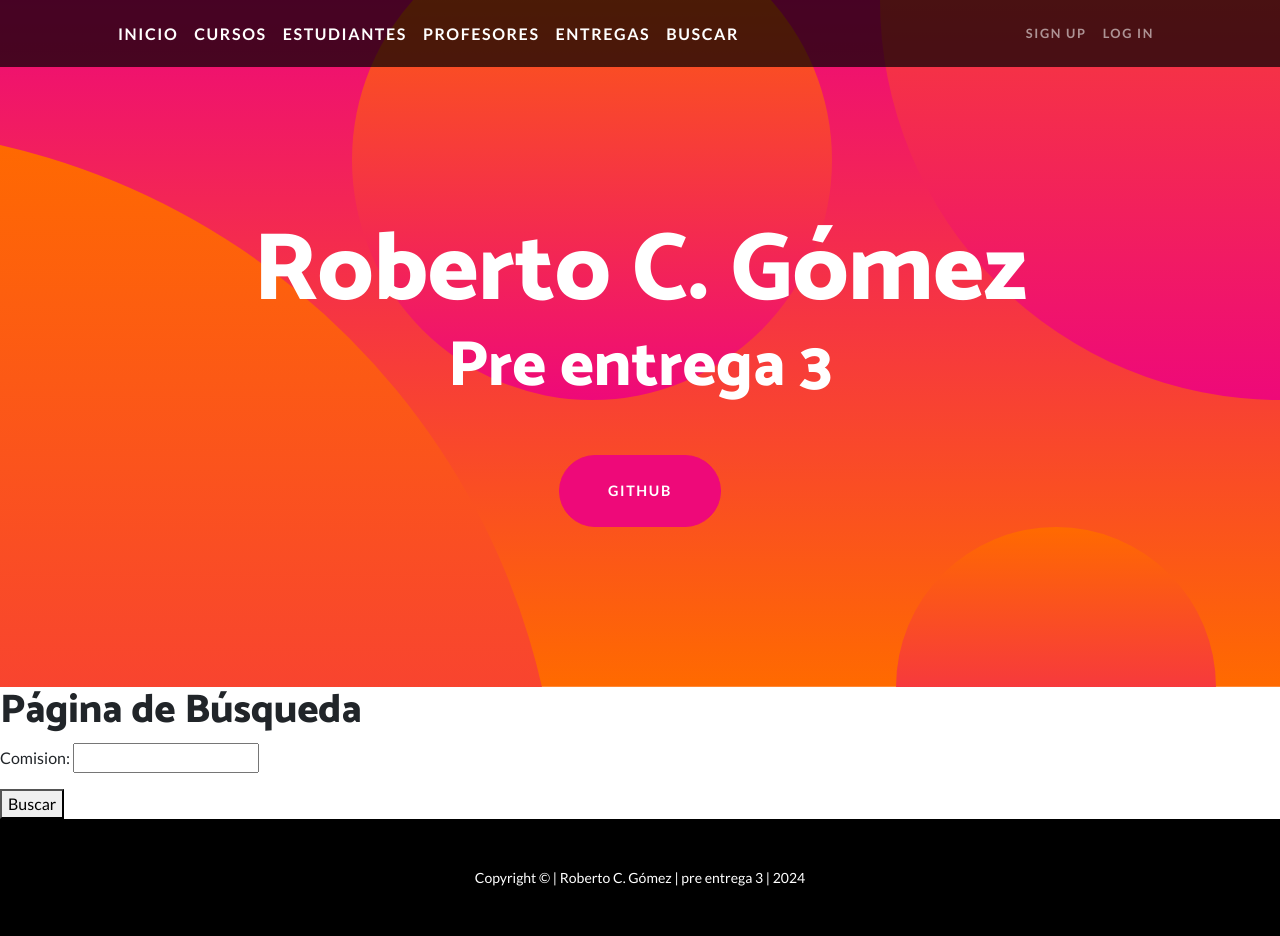
After one commit to robertoconradogomez/entrega-final-gomez, a Django app: page /buscar/ in a window 1280 px wide. The commit adds this page. Run offline with Django 5.2, Linux system fonts and the light colour scheme; some libraries are stand-ins or nearby versions.

Commit message:
8tavo commit

```diff
--- /dev/null
+++ b/app1/forms.py
@@ -0,0 +1,24 @@
+from django import forms
+
+class CursoFormulario(forms.Form):
+    curso = forms.CharField(max_length=30)
+    comision = forms.IntegerField()
+
+class EstudianteFormulario(forms.Form):
+    nombre = forms.CharField(max_length=30)
+    apellido = forms.CharField(max_length=30)
+    email = forms.EmailField()
+
+class ProfesorFormulario(forms.Form):
+    nombre = forms.CharField(max_length=30)
+    apellido = forms.CharField(max_length=30)
+    email = forms.EmailField()
+    profesion = forms.CharField(max_length=30)
+
+class EntregableFormulario(forms.Form):
+    nombre = forms.CharField(max_length=30)
+    fecha_de_entrega = forms.DateField()
+    entregado = forms.BooleanField()
+
+class BuscarFormulario(forms.Form):
+    comision = forms.IntegerField(required=False)
--- a/app1/models.py
+++ b/app1/models.py
@@ -4,9 +4,6 @@ from django.db import models
 class Curso(models.Model):
     nombre = models.CharField(max_length=30)
     comision = models.IntegerField()
-
-    def __str__(self):
-        return f"Curso: {self.nombre} | Comision: {self.comision}"
 
 class Estudiante(models.Model):
     nombre = models.CharField(max_length=30)
--- a/app1/templates/app1/base.html
+++ b/app1/templates/app1/base.html
@@ -1,17 +1,3 @@
-<!--
-estructura de la template app1:
-
-      templates/
-      ├── base.html -> template base de la web
-      ├── index.html -> langing page, sin funcionalidades
-      ├── cursos.html -> form para cargar cursos
-      ├── estudiantes.html -> form para cargar estudiantes
-      ├── profesores.html -> form para cargar profesores
-      ├── entregas.html -> form para cargar entregas
-      └── consultas.html ->  -> form para consultar a la DB
-
--->
-
 {% load static %}
 
 <!DOCTYPE html>
@@ -40,7 +26,7 @@ estructura de la template app1:
                 <a class="navbar-brand" href="{% url 'estudiantes' %}">estudiantes</a>
                 <a class="navbar-brand" href="{% url 'profesores' %}">profesores</a>
                 <a class="navbar-brand" href="{% url 'entregas' %}">entregas</a>
-                <a class="navbar-brand" href="{% url 'consultas' %}">consultas</a>
+                <a class="navbar-brand" href="{% url 'buscar' %}">buscar</a>
                 <button class="navbar-toggler" type="button" data-bs-toggle="collapse" data-bs-target="#navbarResponsive" aria-controls="navbarResponsive" aria-expanded="false" aria-label="Toggle navigation"><span class="navbar-toggler-icon"></span></button>
                 <div class="collapse navbar-collapse" id="navbarResponsive">
                     <ul class="navbar-nav ms-auto">
--- /dev/null
+++ b/app1/templates/app1/buscar.html
@@ -0,0 +1,24 @@
+{% extends "app1/base.html" %}
+
+{% block blk_titulo %} Pre entrega 3 | Buscar {% endblock blk_titulo %}
+
+{% block blk_cont %}
+<h1>Página de Búsqueda</h1>
+
+<form method="post">
+    {% csrf_token %}
+    {{ mi_formulario.as_p }}
+    <button type="submit">Buscar</button>
+</form>
+
+{% if resultados %}
+    <h3>Resultados de la búsqueda</h3>
+    <ul>
+        {% for curso in resultados %}
+            <li>{{ curso.nombre }} - Comisión: {{ curso.comision }}</li>
+        {% empty %}
+            <li>No se encontraron resultados.</li>
+        {% endfor %}
+    </ul>
+{% endif %}
+{% endblock blk_cont %}
--- a/app1/urls.py
+++ b/app1/urls.py
@@ -1,12 +1,11 @@
 from django.urls import path
-
-from app1.views import *
+from app1 import views
 
 urlpatterns = [
-    path("", inicio, name="index"),
-    path("cursos/", cursos, name="cursos"),
-    path("estudiantes/", estudiantes, name="estudiantes"),
-    path("profesores/", profesores, name="profesores"),
-    path("entregas/", entregas, name="entregas"),
-    path("consulta/", consulta, name="consultas"),
+    path("", views.inicio, name="index"),
+    path("cursos/", views.cursos, name="cursos"),
+    path("estudiantes/", views.estudiantes, name="estudiantes"),
+    path("profesores/", views.profesores, name="profesores"),
+    path("entregas/", views.entregas, name="entregas"),
+    path("buscar/", views.buscar, name="buscar"),
 ]
--- a/app1/views.py
+++ b/app1/views.py
@@ -1,22 +1,81 @@
 from django.shortcuts import render
-from django.http import HttpResponse
-
-# Create your views here.
+from app1.forms import *
+from app1.models import *
 
 def inicio(request):
     return render(request, "app1/inicio.html")
 
 def cursos(request):
-    return render(request, "app1/cursos.html")
+    if request.method == "POST":
+        mi_formulario = CursoFormulario(request.POST)
+        if mi_formulario.is_valid():
+            informacion = mi_formulario.cleaned_data
+
+            curso = Curso(nombre=informacion["curso"], comision=informacion["comision"])
+            curso.save()
+            mi_formulario = CursoFormulario()
+
+    else:
+        mi_formulario = CursoFormulario()
+
+    return render(request, "app1/cursos.html", {"mi_formulario": mi_formulario})
 
 def estudiantes(request):
-    return render(request, "app1/estudiantes.html")
+    if request.method == "POST":
+        mi_formulario = EstudianteFormulario(request.POST)
+        if mi_formulario.is_valid():
+            informacion = mi_formulario.cleaned_data
+
+            nombre = Estudiante(nombre=informacion["nombre"], apellido=informacion["apellido"], email=informacion["email"])
+            nombre.save()
+            mi_formulario = EstudianteFormulario()
+
+    else:
+        mi_formulario = EstudianteFormulario()
+
+    return render(request, "app1/estudiantes.html", {"mi_formulario": mi_formulario})
 
 def profesores(request):
-    return render(request, "app1/profesores.html")
+    if request.method == "POST":
+        mi_formulario = ProfesorFormulario(request.POST)
+        if mi_formulario.is_valid():
+            informacion = mi_formulario.cleaned_data
+
+            nombre = Profesor(nombre=informacion["nombre"], apellido=informacion["apellido"], email=informacion["email"], profesion=informacion["profesion"])
+            nombre.save()
+            mi_formulario = ProfesorFormulario()
+
+    else:
+        mi_formulario = ProfesorFormulario()
+
+    return render(request, "app1/profesores.html", {"mi_formulario": mi_formulario})
 
 def entregas(request):
-    return render(request, "app1/entregas.html")
+    if request.method == "POST":
+        mi_formulario = EntregableFormulario(request.POST)
+        if mi_formulario.is_valid():
+            informacion = mi_formulario.cleaned_data
 
-def consulta(request):
-    return render(request, "app1/consulta.html")
+            nombre = Entregable(nombre=informacion["nombre"], fecha_de_entrega=informacion["fecha_de_entrega"], entregado=informacion["entregado"])
+            nombre.save()
+            mi_formulario = EntregableFormulario()
+
+    else:
+        mi_formulario = EntregableFormulario()
+
+    return render(request, "app1/entregas.html", {"mi_formulario": mi_formulario})
+
+def buscar(request):
+    resultados = []
+    if request.method == "POST":
+        mi_formulario = BuscarFormulario(request.POST)
+        if mi_formulario.is_valid():
+            informacion = mi_formulario.cleaned_data
+            comision = informacion.get("comision")
+
+            if comision is not None:
+                resultados = Curso.objects.filter(comision=comision)
+    else:
+        mi_formulario = BuscarFormulario()
+
+    return render(request, "app1/buscar.html", {"mi_formulario": mi_formulario, "resultados": resultados})
```
Also changed, not shown: app1/static/app1/js/scripts.js (deleted, +0 -7 lines), app1/templates/app1/consulta.html (deleted, +0 -7 lines), app1/templates/app1/cursos.html (+9 -1 lines), app1/templates/app1/entregas.html (+9 -1 lines), app1/templates/app1/estudiantes.html (+8 -1 lines), app1/templates/app1/profesores.html (+9 -1 lines), README.md (added), db.sqlite3.
